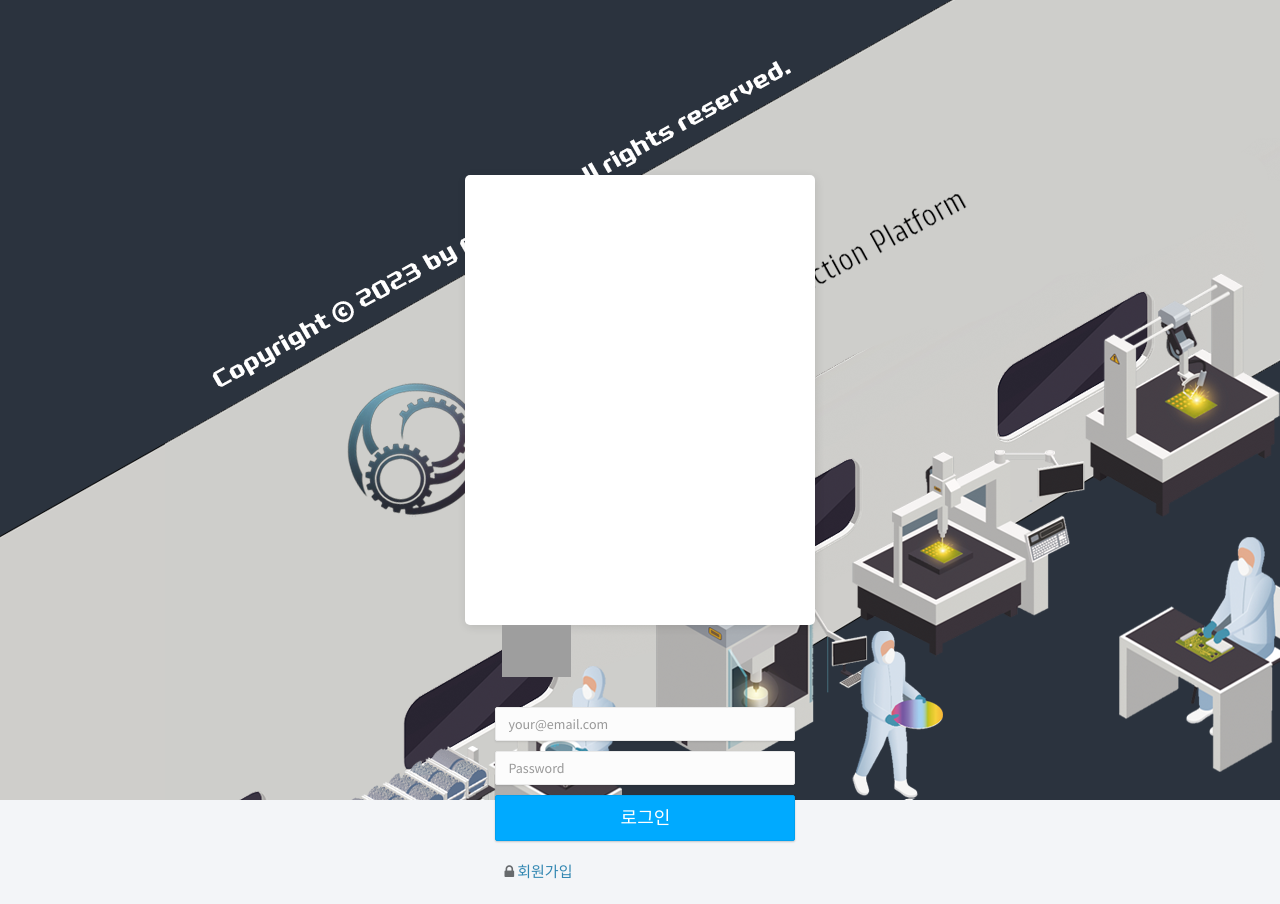
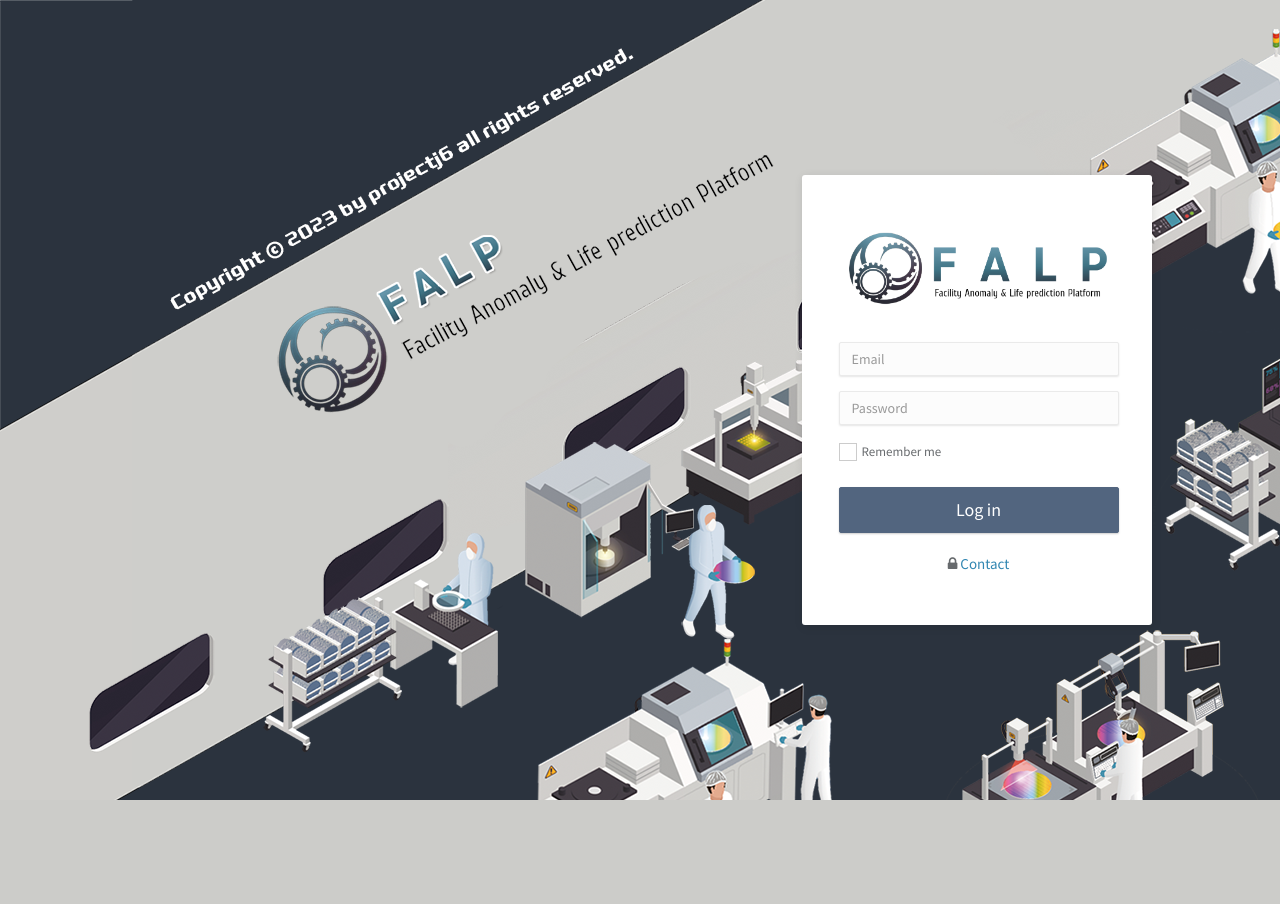
Before and after one commit to LIMEMONI/J6, a FastAPI app: page / in a window 1280 px wide. After the commit the page ends 800 px from the top, so only its background shows below. Run offline with FastAPI, Linux system fonts and the light colour scheme; some libraries are stand-ins or nearby versions; grey boxes are pictures that could not be loaded.

Commit message:
로그인 html css 완성

```diff
--- a/static/css/main.css
+++ b/static/css/main.css
@@ -461,11 +461,11 @@ ul.list-justify > li {
   padding: 5px 14px; }
 
 .btn-primary {
-  background-color: #00AAFF;
-  border-color: #00a0f0; }
+  background-color: #52657f;
+  border-color: #52657f; }
   .btn-primary:hover, .btn-primary:focus {
-    background-color: #00a0f0;
-    border-color: #00a0f0; }
+    background-color: #768eaf;
+    border-color: #768eaf; }
 
 .btn-warning {
   background-color: #e4cb10;
@@ -842,7 +842,7 @@ ul.activity-list > li {
       line-height: 128px; }
 
 /********************************
- * AUTHENTICATION FORMS, PAGE
+ * 로그인페이지 FORMS, PAGE
  ********************************/
 .auth-box {
   -moz-box-shadow: 1px 2px 10px 0 rgba(0, 0, 0, 0.1);
@@ -850,10 +850,11 @@ ul.activity-list > li {
   box-shadow: 1px 2px 10px 0 rgba(0, 0, 0, 0.1);
   -webkit-border-radius: 5px;
   -moz-border-radius: 5px;
-  border-radius: 5px;
-  width: 70%;
+  border-radius: 3px;
+  width: 80%;
   height: 450px;
   margin: 0 auto;
+  margin-right: 10%;
   background-color: #fff; }
   .auth-box:before {
     display: inline-block;
@@ -870,13 +871,12 @@ ul.activity-list > li {
     *vertical-align: auto;
     *zoom: 1;
     *display: inline;
-    width: 99%;
+    width: 80%;
     vertical-align: middle; }
   .auth-box .left {
     float: left;
-    width: 42%;
+    width: 100%;
     height: 100%;
-    padding: 0 30px;
     text-align: center; }
     .auth-box .left:before {
       display: inline-block;
--- a/templates/index.html
+++ b/templates/index.html
@@ -4,10 +4,10 @@
 <head>
     <meta http-equiv="Content-Type" content="text/html; charset=UTF-8">
     <link rel="stylesheet" type="text/css" href="static/css/bootstrap.min.css">
-    <link rel="icon" type="image/png" sizes="96x96" href="static/img/j6.png">
+    <link rel="icon" type="image/png" sizes="76x76" href="static/img/top-icon.png">
 </head>
 <body>
-    <title>J6 이상탐지 대시보드 로그인</title>
+    <title> Login ㅣ FALP Service </title>
     <meta charset="utf-8">
     <meta http-equiv="X-UA-Compatible" content="IE=edge,chrome=1">
     <meta name="viewport" content="width=device-width, initial-scale=1.0, maximum-scale=1.0, user-scalable=0">
@@ -22,9 +22,8 @@
     <!-- GOOGLE FONTS -->
     <link href="https://fonts.googleapis.com/css?family=Source+Sans+Pro:300,400,600,700" rel="stylesheet">
    <!-- ICONS -->
-   <link rel="apple-touch-icon" sizes="76x76" href="assets/img/apple-icon.png">
-   <link rel="icon" type="image/png" sizes="96x96" href="assets/img/favicon.png">
-    <link rel="stylesheet" type="text/css" href="popup.css">
+   <link rel="apple-touch-icon" sizes="76x76" href="static/img/apple-icon.png">
+   <link rel="icon" type="image/png" sizes="96x96" href="static/img/favicon.png">
     <script>
         function openSlideUpPopup() {
             var width = window.innerWidth;
@@ -107,22 +106,27 @@
                      <div class="content">
                         <div class="header">
                            <div class="logo text-center">
-                              <img src="static/img/logo2.png" alt="Klorofil Logo" style="width:80%; height:80%; margin-right: 5%;">
+                              <img src="static/img/logo2.png" alt="Klorofil Logo" style="width: 100%; height:100%; margin-right: 5%;">
                               <!-- <p class="lead">FALP</p> -->
                            </div>
                         </div>
                     <div style="text-align: center;">
                         <!-- form 요소에 id 속성 추가 -->
                         <form class="form-auth-small" id="login-form" action="/login" method="post">
-                            <div class="form-group" style="width: 300px; margin: 0 auto;">
+                            <div class="form-group">
                                 <label for="signin-email" class="control-label sr-only"></label>
-                                <input type="email" class="form-control" id="signin-email" name="mem_id" placeholder="your@email.com" style="color: #888;" autocomplete="email">
+                                <input type="email" class="form-control" id="signin-email" name="mem_id" placeholder="Email" style="color: #888;" autocomplete="email">
                             </div>
-                            <div class="form-group" style="width: 300px; margin: 10px auto;">
+                            <div class="form-group">
                                 <label for="signin-password" class="control-label sr-only"></label>
                                 <input type="password" class="form-control" id="signin-password" name="mem_pass" placeholder="Password" style="color: #888;" autocomplete="current-password">
                             </div>
-
+                            <div class="form-group clearfix">
+                                <label class="fancy-checkbox element-left">
+                                    <input type="checkbox">
+                                    <span>Remember me</span>
+                                </label>
+                            </div>
                             <!-- 아래 부분은 오류 메시지를 표시하는 부분입니다. -->
                             {% if message %}
                             <div class="alert alert-warning" role="alert">
@@ -131,10 +135,10 @@
                             {% endif %}
 
                             <!-- 로그인 버튼 -->
-                            <button type="submit" id="login-button" class="btn btn-primary btn-lg btn-block" style="width: 300px; margin: 10px auto;">로그인</button>
+                            <button type="submit" id="login-button" class="btn btn-primary btn-lg btn-block">Log in</button>
 
                             <div class="bottom">
-                                <span class="helper-text"><i class="fa fa-lock"></i> <a href="regist">회원가입</a></span>
+                                <span class="helper-text"><i class="fa fa-lock"></i> <a href="regist">Contact</a></span>
                             </div>
                         </form>
 
--- a/templates/main.html
+++ b/templates/main.html
@@ -1,7 +1,7 @@
 <!DOCTYPE html>
 <html lang="en">
 <head>
-    <title>J6 메인페이지</title>
+    <title>Mainㅣ FALP Service</title>
     <meta charset="utf-8">
     <meta http-equiv="X-UA-Compatible" content="IE=edge,chrome=1">
     <meta name="viewport" content="width=device-width, initial-scale=1.0, maximum-scale=1.0, user-scalable=0">
@@ -19,7 +19,7 @@
     <link href="https://fonts.googleapis.com/css?family=Source+Sans+Pro:300,400,600,700" rel="stylesheet">
     <!-- ICONS -->
     <link rel="apple-touch-icon" sizes="76x76" href="/static/img/j6.png">
-    <link rel="icon" type="image/png" sizes="96x96" href="/static/img/j6.png">
+    <link rel="icon" type="image/png" sizes="76x76" href="static/img/top-icon.png">
     <!-- D3.js 라이브러리 추가 -->
     <script src="https://d3js.org/d3.v7.min.js"></script>
     <script src="https://code.jquery.com/jquery-3.6.0.min.js"></script>
@@ -160,7 +160,7 @@
             <div class="container-fluid">
                 <!-- 로고와 데이터 불러오기 버튼 -->
                 <div class="navbar-header">
-                    <a class="navbar-brand"><img src="static/img/j6-v2.png" alt="J6 Logo" class="img-responsive logo"></a>
+                    <a class="navbar-brand"><img src="static/img/logo2.png" alt="J6 Logo" class="img-responsive logo" style="width: 250px;"></a>
                 </div>
                 <!-- 오른쪽 메뉴 아이콘들 -->
                 <div id="navbar-menu">
```
Also changed, not shown: static/img/logo2.png (added), static/img/top-icon.png (added), static/img/로그인페이지_확장.png.
